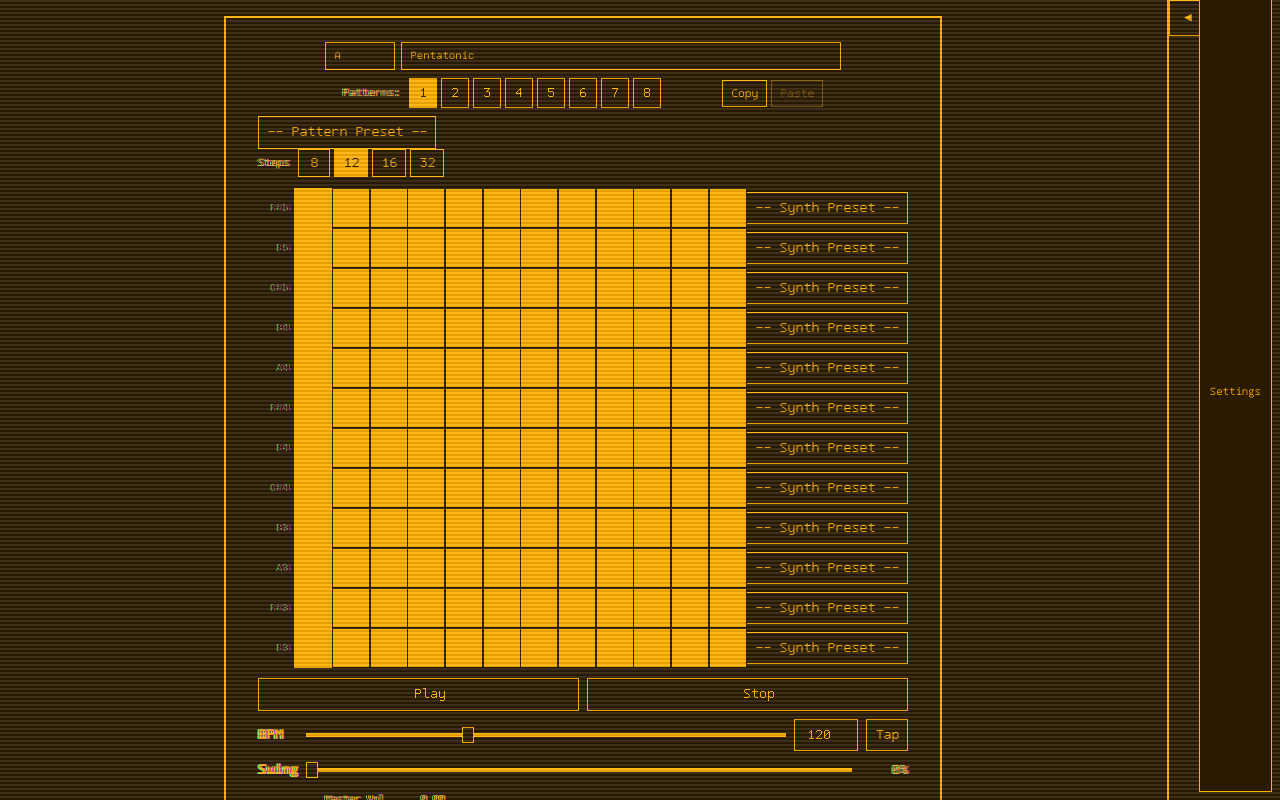
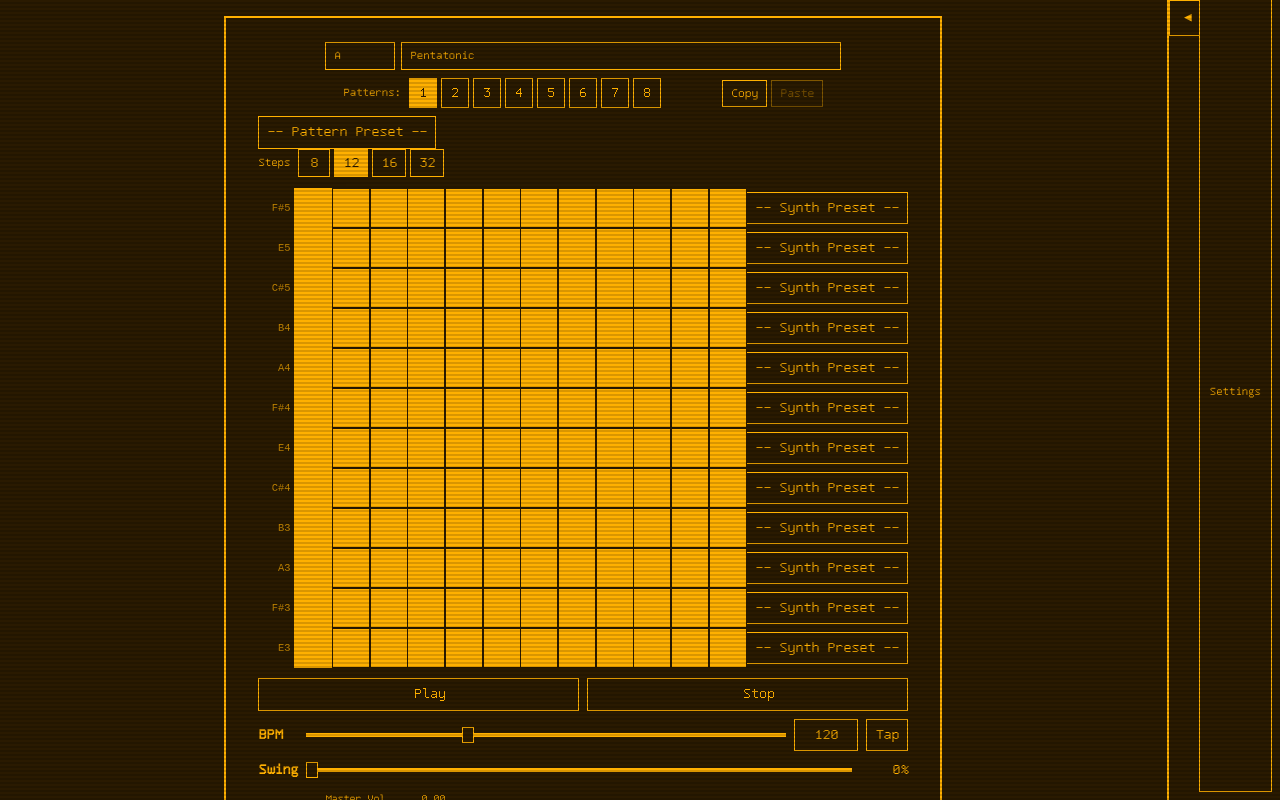
Before and after one commit to ohjann/tonejs-sequencer, a React (Vite) app: page / in a window 1280 px wide. Built offline with nearby package versions, Linux system fonts and the light colour scheme; some icons are missing.

Commit message:
fix sidebar

```diff
--- a/src/components/PresetBrowser.tsx
+++ b/src/components/PresetBrowser.tsx
@@ -1,10 +1,24 @@
 import React, { useState } from 'react';
-import { useSynth } from '../contexts/SynthContext';
+import { useSynth, TrackSynthParams } from '../contexts/SynthContext';
 import { useSequencer } from '../contexts/SequencerContext';
-import { synthPresets } from '../data/synthPresets';
+import { synthPresets, SynthPreset } from '../data/synthPresets';
 import { patternPresets } from '../data/patternPresets';
 import { randomSeed } from '../utils/gameOfLife';
 import Select from './Select';
+
+// User-created presets stored in memory (could be persisted to localStorage later)
+let userPresets: SynthPreset[] = [];
+
+export function useUserPresets() {
+  const [revision, setRevision] = useState(0);
+
+  const addPreset = (preset: SynthPreset) => {
+    userPresets = [...userPresets, preset];
+    setRevision((r) => r + 1);
+  };
+
+  return { userPresets, addPreset, revision };
+}
 
 interface SynthPresetSelectProps {
   trackIndex: number;
@@ -29,6 +43,87 @@ export const SynthPresetSelect: React.FC<SynthPresetSelectProps> = ({ trackIndex
   };
 
   return <Select value={selected} onChange={handleChange} options={options} />;
+};
+
+export const GlobalSynthPresetSelect: React.FC = () => {
+  const { setAllTrackParams } = useSynth();
+  const { userPresets, revision } = useUserPresets();
+  const [selected, setSelected] = useState('');
+
+  const allPresets = [...synthPresets, ...userPresets];
+  const options = [
+    { value: '', label: '-- Synth Preset --' },
+    ...allPresets.map((p, i) => ({ value: String(i), label: p.name })),
+  ];
+
+  const handleChange = (value: string) => {
+    setSelected(value);
+    if (value === '') return;
+    const preset = allPresets[Number(value)];
+    if (preset) {
+      setAllTrackParams(preset.params);
+    }
+  };
+
+  return <Select key={revision} value={selected} onChange={handleChange} options={options} />;
+};
+
+export const SaveSynthPreset: React.FC = () => {
+  const { tracks } = useSynth();
+  const { addPreset } = useUserPresets();
+  const [naming, setNaming] = useState(false);
+  const [name, setName] = useState('');
+
+  const handleSave = () => {
+    if (!name.trim()) return;
+    const params = tracks[0];
+    addPreset({
+      name: name.trim(),
+      params: {
+        oscillatorType: params.oscillatorType,
+        attack: params.attack,
+        decay: params.decay,
+        sustain: params.sustain,
+        release: params.release,
+        filterFrequency: params.filterFrequency,
+        filterType: params.filterType,
+      },
+    });
+    setName('');
+    setNaming(false);
+  };
+
+  if (!naming) {
+    return (
+      <button
+        className="bit-button"
+        onClick={() => setNaming(true)}
+        style={{ fontSize: "0.8em" }}
+      >
+        + Save Preset
+      </button>
+    );
+  }
+
+  return (
+    <div className="flex gap-2 items-center">
+      <input
+        className="bit-input"
+        value={name}
+        onChange={(e) => setName(e.target.value)}
+        onKeyDown={(e) => { if (e.key === 'Enter') handleSave(); if (e.key === 'Escape') setNaming(false); }}
+        placeholder="Preset name"
+        autoFocus
+        style={{ fontSize: "0.8em", flex: 1 }}
+      />
+      <button className="bit-button" onClick={handleSave} style={{ fontSize: "0.8em" }}>
+        Save
+      </button>
+      <button className="bit-button" onClick={() => setNaming(false)} style={{ fontSize: "0.8em" }}>
+        Cancel
+      </button>
+    </div>
+  );
 };
 
 export const PatternPresetSelect: React.FC = () => {
--- a/src/components/Sidebar.tsx
+++ b/src/components/Sidebar.tsx
@@ -5,7 +5,7 @@ import { useSynth, OscillatorType } from "../contexts/SynthContext";
 import MasterVolume from "./MasterVolume";
 import Knob from "./Knob";
 import Select from "./Select";
-import { SynthPresetSelect } from "./PresetBrowser";
+import { GlobalSynthPresetSelect, SaveSynthPreset } from "./PresetBrowser";
 import ThemeSwitcher from "./ThemeSwitcher";
 import UndoRedo from "./UndoRedo";
 import ExportWav from "./ExportWav";
@@ -19,49 +19,50 @@ const OSC_OPTIONS: { value: OscillatorType; label: string }[] = [
   { value: "triangle8", label: "Tri8" },
 ];
 
-function TrackControls({ trackIndex }: { trackIndex: number }) {
-  const { tracks, setTrackParams } = useSynth();
-  const params = tracks[trackIndex];
+function SynthControls() {
+  const { tracks, setAllTrackParams } = useSynth();
+  const params = tracks[0];
 
   return (
     <div className="flex flex-col gap-2 py-2 border-b" style={{ borderColor: "var(--1bit-fg)" }}>
       <div className="flex items-center justify-between">
         <span className="font-bold" style={{ fontSize: "0.8em" }}>
-          Track {trackIndex + 1}
+          Synth
         </span>
-        <SynthPresetSelect trackIndex={trackIndex} />
       </div>
+      <GlobalSynthPresetSelect />
+      <SaveSynthPreset />
       <Select
         value={params.oscillatorType}
-        onChange={(v) => setTrackParams(trackIndex, { oscillatorType: v as OscillatorType })}
+        onChange={(v) => setAllTrackParams({ oscillatorType: v as OscillatorType })}
         options={OSC_OPTIONS.map((o) => ({ value: o.value, label: o.label }))}
         label="Osc"
       />
       <div className="grid grid-cols-4 gap-1">
         <Knob
           value={params.attack}
-          onChange={(v) => setTrackParams(trackIndex, { attack: v })}
+          onChange={(v) => setAllTrackParams({ attack: v })}
           min={0}
           max={2}
           label="A"
         />
         <Knob
           value={params.decay}
-          onChange={(v) => setTrackParams(trackIndex, { decay: v })}
+          onChange={(v) => setAllTrackParams({ decay: v })}
           min={0}
           max={5}
           label="D"
         />
         <Knob
           value={params.sustain}
-          onChange={(v) => setTrackParams(trackIndex, { sustain: v })}
+          onChange={(v) => setAllTrackParams({ sustain: v })}
           min={0}
           max={1}
           label="S"
         />
         <Knob
           value={params.release}
-          onChange={(v) => setTrackParams(trackIndex, { release: v })}
+          onChange={(v) => setAllTrackParams({ release: v })}
           min={0}
           max={5}
           label="R"
@@ -69,7 +70,7 @@ function TrackControls({ trackIndex }: { trackIndex: number }) {
       </div>
       <Knob
         value={params.filterFrequency}
-        onChange={(v) => setTrackParams(trackIndex, { filterFrequency: v })}
+        onChange={(v) => setAllTrackParams({ filterFrequency: v })}
         min={20}
         max={20000}
         label="Filter"
@@ -78,7 +79,7 @@ function TrackControls({ trackIndex }: { trackIndex: number }) {
   );
 }
 
-function SidebarContent({ trackIndex }: { trackIndex: number }) {
+function SidebarContent() {
   return (
     <div className="flex flex-col gap-2 p-2 overflow-y-auto flex-1">
       <div className="flex flex-col gap-2 pb-2 border-b" style={{ borderColor: "var(--1bit-fg)" }}>
@@ -90,7 +91,7 @@ function SidebarContent({ trackIndex }: { trackIndex: number }) {
         </div>
       </div>
       <MasterVolume />
-      <TrackControls trackIndex={trackIndex} />
+      <SynthControls />
       <div className="mt-auto pt-2 border-t" style={{ borderColor: "var(--1bit-fg)", opacity: 0.6, fontSize: "0.7em" }}>
         UI theme by{" "}
         <a
@@ -118,8 +119,7 @@ function SidebarContent({ trackIndex }: { trackIndex: number }) {
 
 export default function Sidebar() {
   const { state, toggleSidebar, setSidebar } = useUI();
-  const { sidebarOpen, selectedTrack } = state;
-  const trackIndex = selectedTrack ?? 0;
+  const { sidebarOpen } = state;
 
   return (
     <>
@@ -148,7 +148,7 @@ export default function Sidebar() {
             animate={{ opacity: 1 }}
             transition={{ duration: 0.15 }}
           >
-            <SidebarContent trackIndex={trackIndex} />
+            <SidebarContent />
           </motion.div>
         )}
       </aside>
@@ -188,7 +188,7 @@ export default function Sidebar() {
                 Close
               </button>
             </div>
-            <SidebarContent trackIndex={trackIndex} />
+            <SidebarContent />
           </motion.div>
         )}
       </AnimatePresence>
--- a/src/contexts/SynthContext.tsx
+++ b/src/contexts/SynthContext.tsx
@@ -39,6 +39,7 @@ interface SynthState {
 
 type SynthAction =
   | { type: 'SET_TRACK_PARAMS'; payload: { row: number; params: Partial<TrackSynthParams> } }
+  | { type: 'SET_ALL_TRACK_PARAMS'; payload: Partial<TrackSynthParams> }
   | { type: 'TOGGLE_MUTE'; payload: number }
   | { type: 'TOGGLE_SOLO'; payload: number }
   | { type: 'SET_MASTER_VOLUME'; payload: number };
@@ -55,6 +56,10 @@ function synthReducer(state: SynthState, action: SynthAction): SynthState {
       const tracks = state.tracks.map((t, i) =>
         i === row ? { ...t, ...params } : t
       );
+      return { ...state, tracks };
+    }
+    case 'SET_ALL_TRACK_PARAMS': {
+      const tracks = state.tracks.map((t) => ({ ...t, ...action.payload }));
       return { ...state, tracks };
     }
     case 'TOGGLE_MUTE': {
@@ -82,6 +87,7 @@ interface SynthContextValue {
   tracks: TrackSynthParams[];
   masterVolume: number;
   setTrackParams: (row: number, params: Partial<TrackSynthParams>) => void;
+  setAllTrackParams: (params: Partial<TrackSynthParams>) => void;
   toggleMute: (row: number) => void;
   toggleSolo: (row: number) => void;
   setMasterVolume: (vol: number) => void;
@@ -94,12 +100,14 @@ export function SynthProvider({ children }: { children: React.ReactNode }) {
 
   const setTrackParams = (row: number, params: Partial<TrackSynthParams>) =>
     dispatch({ type: 'SET_TRACK_PARAMS', payload: { row, params } });
+  const setAllTrackParams = (params: Partial<TrackSynthParams>) =>
+    dispatch({ type: 'SET_ALL_TRACK_PARAMS', payload: params });
   const toggleMute = (row: number) => dispatch({ type: 'TOGGLE_MUTE', payload: row });
   const toggleSolo = (row: number) => dispatch({ type: 'TOGGLE_SOLO', payload: row });
   const setMasterVolume = (vol: number) => dispatch({ type: 'SET_MASTER_VOLUME', payload: vol });
 
   return (
-    <SynthContext.Provider value={{ tracks: state.tracks, masterVolume: state.masterVolume, setTrackParams, toggleMute, toggleSolo, setMasterVolume }}>
+    <SynthContext.Provider value={{ tracks: state.tracks, masterVolume: state.masterVolume, setTrackParams, setAllTrackParams, toggleMute, toggleSolo, setMasterVolume }}>
       {children}
     </SynthContext.Provider>
   );
--- a/src/styles/App.css
+++ b/src/styles/App.css
@@ -21,7 +21,7 @@ body {
   font-size: 0.65em;
   text-align: right;
   padding-right: 4px;
-  color: var(--1bit-bg);
+  color: var(--1bit-fg);
   opacity: 0.7;
   font-family: monospace;
   overflow: hidden;
@@ -283,26 +283,6 @@ body {
   box-shadow: 0 0 5px lightblue;
 }
 
-.crt:after {
-  content: '';
-  display: block;
-  position: fixed;
-  top: 0;
-  height: 100vh;
-  width: 100vw;
-  background: linear-gradient(to top, rgba(0,0,0,1), rgba(0,0,0,1), #ffffff, #ffffff);
-  background-size: cover;
-  background-size: 100% 4px;
-  opacity: 0.1;
-  background-position: 0 0;
-  pointer-events: none;
-}
-
-@media screen{
-  .crt:after {
-    animation: scanlines infinite 155s linear ;
-  }
-}
 
 /* Step Count Selector */
 .step-count-selector {
@@ -408,6 +388,12 @@ body {
 .bpm-input {
   width: 4em;
   text-align: center;
+  -moz-appearance: textfield;
+}
+.bpm-input::-webkit-outer-spin-button,
+.bpm-input::-webkit-inner-spin-button {
+  -webkit-appearance: none;
+  margin: 0;
 }
 .bpm-tap {
   cursor: pointer;
--- a/src/styles/themes.css
+++ b/src/styles/themes.css
@@ -34,45 +34,32 @@
   --1bit-fg: #739380;
 }
 
-/* CRT effects -- only applied when data-crt="true" */
-[data-crt="true"] .crt:after {
+/* ==========================================================================
+   CRT Effects — scanlines only, toggled via data-crt on <html>
+   ========================================================================== */
+
+[data-crt="true"] .crt::after {
   content: '';
   display: block;
   position: fixed;
-  top: 0;
-  height: 100vh;
-  width: 100vw;
-  background: linear-gradient(to top, rgba(0,0,0,1), rgba(0,0,0,1), #ffffff, #ffffff);
-  background-size: 100% 4px;
-  opacity: 0.1;
+  inset: 0;
+  background: repeating-linear-gradient(
+    to bottom,
+    transparent 0px,
+    transparent 2px,
+    rgba(0, 0, 0, 0.15) 2px,
+    rgba(0, 0, 0, 0.15) 4px
+  );
   pointer-events: none;
-  animation: scanlines infinite 155s linear;
+  z-index: 9999;
+  animation: scanlines 155s linear infinite;
 }
 
-[data-crt="false"] .crt:after {
+[data-crt="false"] .crt::after {
   display: none;
-}
-
-/* Text flicker -- only when CRT is on */
-[data-crt="true"] body {
-  filter: blur(.4px);
-  animation-duration: 0.01s;
-  animation-name: textflicker;
-  animation-iteration-count: infinite;
-  animation-direction: alternate;
-}
-
-[data-crt="false"] body {
-  filter: none;
-  animation: none;
 }
 
 @keyframes scanlines {
   from { background-position: 0 0; }
   to { background-position: 0 -100vh; }
 }
-
-@keyframes textflicker {
-  from { text-shadow: 1px 0 0 #ea36af, -2px 0 0 #75fa69; }
-  to { text-shadow: 2px 0.5px 2px #ea36af, -1px -0.5px 2px #75fa69; }
-}
```
Also changed, not shown: src/components/ThemeSwitcher.tsx (+12 -2 lines), src/contexts/UIContext.tsx (+18 -12 lines).
